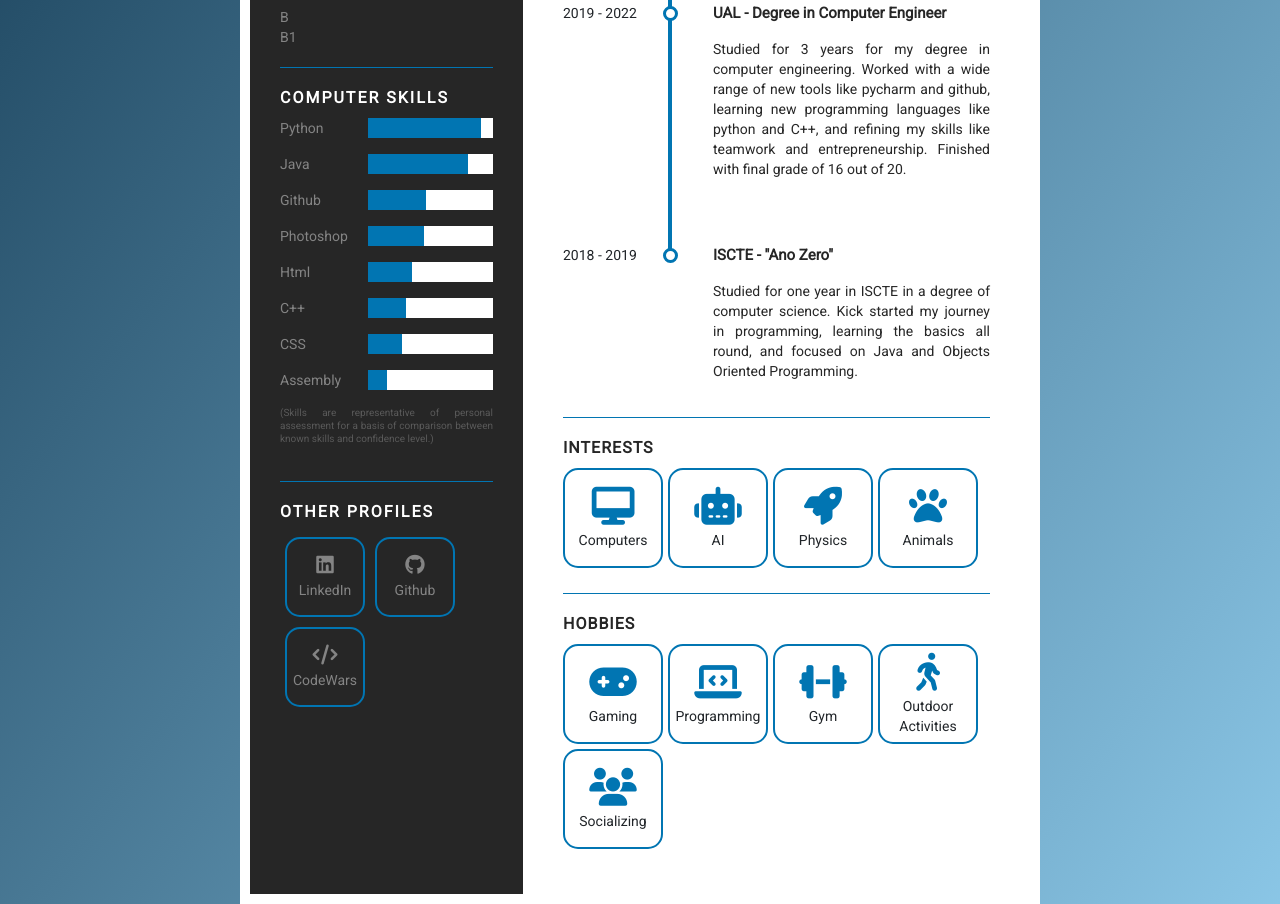
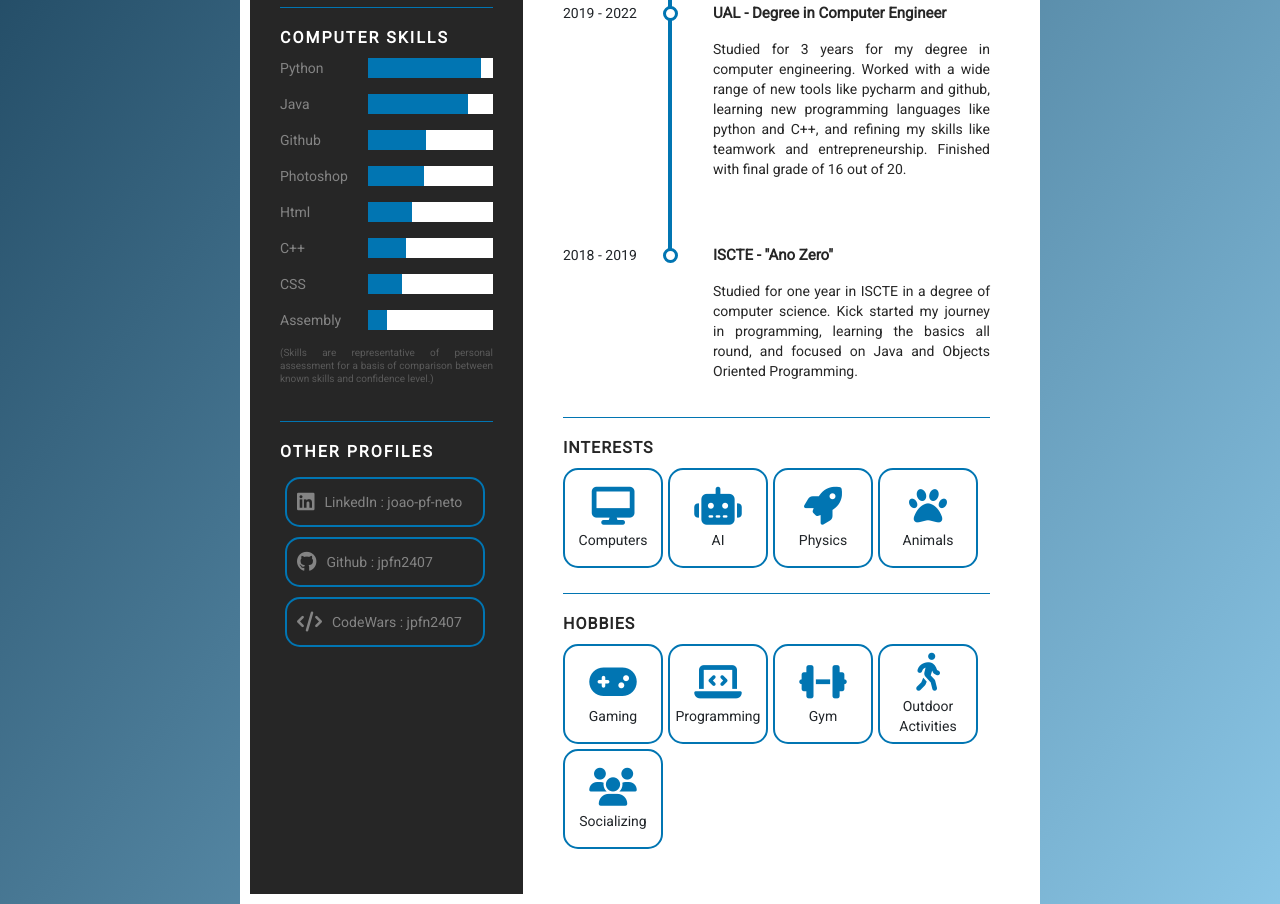
Before and after one commit to jpfn2407/jpfn2407.github.io, a plain HTML site: page index.html in a window 1280 px wide. Shown: the part 823-1727 px from the top of the page. Drawn offline with nearby package versions, Linux system fonts and the light colour scheme.

Commit message:
changed profiles

```diff
--- a/index.html
+++ b/index.html
@@ -24,7 +24,7 @@
                         <img src="./images/pic2.png" class="d-block w-100">
                       </div>
                       <div class="carousel-item">
-                        <img src="./images/pic3.jpg" class="d-block w-100">
+                        <img src="./images/pic3.png" class="d-block w-100">
                       </div>
                     </div>
                     <button class="carousel-control-prev" type="button" data-bs-target="#carouselControls" data-bs-slide="prev">
@@ -45,10 +45,7 @@
                 <div class="resume_item resume_address">
                     <div class="resume_title">Address</div>
                     <div class="resume_info">
-                        Rua Capitão Salgueiro Maia, <br />
-                        Algueirão-Mem Martins, <br />
                         Sintra, Portugal. <br />
-                        2725-575
                     </div>
                 </div>
                 <div class="resume_item resume_contact">
@@ -164,7 +161,7 @@
                                             <i class="fa-brands fa-linkedin"></i>
                                         </div>
                                         <div class="link_data">
-                                            LinkedIn
+                                            LinkedIn : joao-pf-neto
                                         </div>
                                     </div>
                                 </a>
@@ -176,7 +173,7 @@
                                             <i class="fa-brands fa-github"></i>
                                         </div>
                                         <div class="link_data">
-                                            Github
+                                            Github : jpfn2407
                                         </div>
                                     </div>
                                 </a>
@@ -188,7 +185,7 @@
                                             <i class="fa-solid fa-code"></i>
                                         </div>
                                         <div class="link_data">
-                                            CodeWars
+                                            CodeWars : jpfn2407
                                         </div>
                                     </div>
                                 </a>
--- a/styles.css
+++ b/styles.css
@@ -84,7 +84,6 @@ body{
 
 .resume_wrapper .resume_left .resume_contact .resume_info{
     margin-top: 10px;
-
 }
 
 .resume_wrapper .resume_left .resume_contact .resume_subtitle{
@@ -130,22 +129,24 @@ body{
     padding: 0;
 }
 
+
 .resume_wrapper .resume_links .resume_info .links{
-    width: 80px;
-	height: 80px;
+    width: 200px;
+	height: 50px;
     margin: 5px;
 	border-radius: 15px;
 	display: flex;
-	flex-direction: column;
+    flex-grow: 100;
+	flex-direction: row;
 	align-items: center;
-	justify-content: center;
+	justify-content: left;
     border: 2px solid #0175b2;
     background-color: #262626;
     transition: 0.5s;
 }
 
 .resume_wrapper .resume_links .resume_info .link_data{
-    margin-top: 5px;
+    margin: 0px;
     text-align: center;
     color:#848484;
 }
@@ -154,6 +155,7 @@ body{
 .resume_wrapper .resume_links .resume_info .link_icon{
     font-size: 20px;
     color:#848484;
+    margin: 10px;
 }
 
 
```
